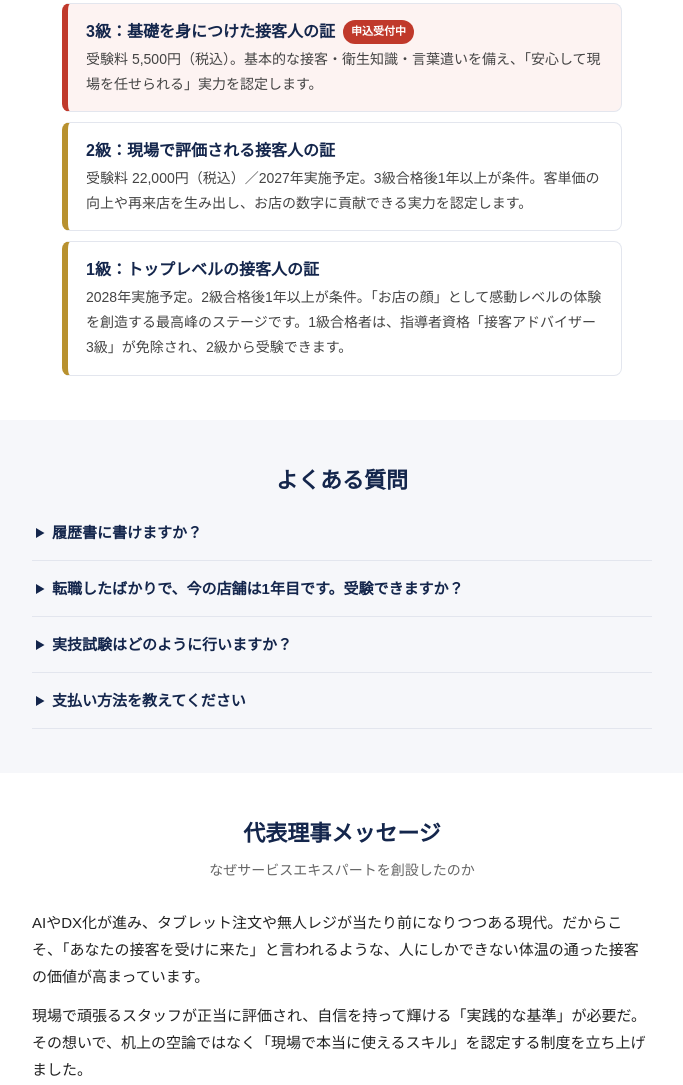
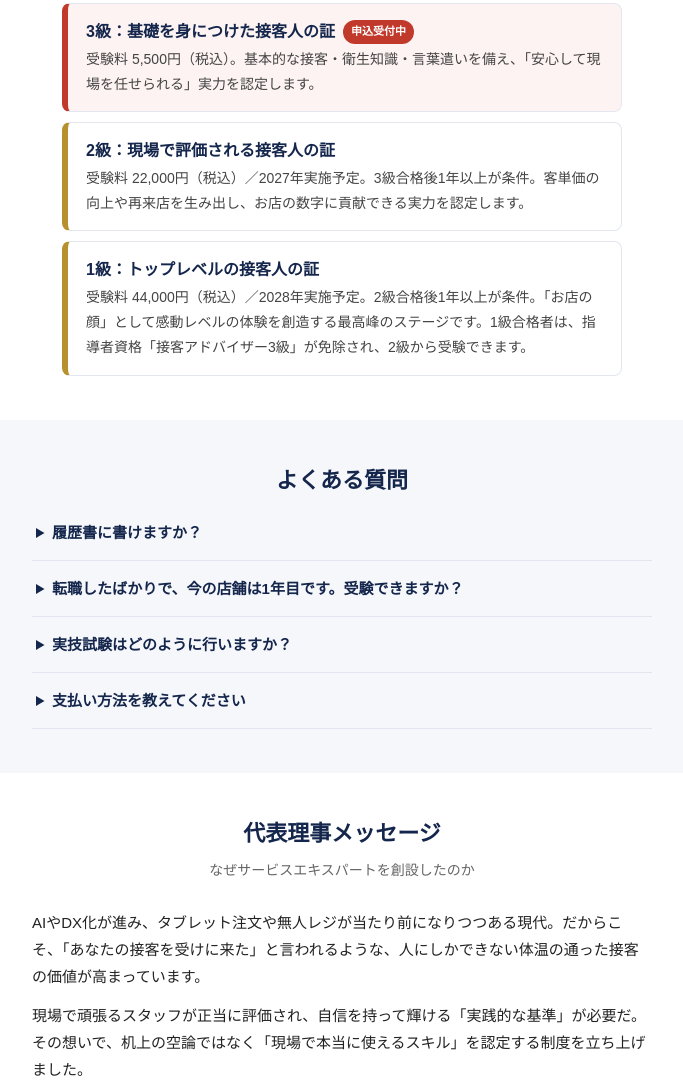
Before and after one commit to ogabedai-gif/service-expert-lp, a plain HTML site: page index.html in a window 1280 px wide. Shown: the part 3280-4365 px from the top of the page, without its empty margins (298-981 px from the left). Drawn offline with Linux system fonts and the light colour scheme.

Commit message:
1級受験料44,000円を明記

```diff
--- a/index.html
+++ b/index.html
@@ -176,7 +176,7 @@ Meta Pixel: サービスエキスパートLP データセットのベースコ
       </div>
       <div class="grade">
         <p class="g-head">1級：トップレベルの接客人の証</p>
-        <p>2028年実施予定。2級合格後1年以上が条件。「お店の顔」として感動レベルの体験を創造する最高峰のステージです。1級合格者は、指導者資格「接客アドバイザー3級」が免除され、2級から受験できます。</p>
+        <p>受験料 44,000円（税込）／2028年実施予定。2級合格後1年以上が条件。「お店の顔」として感動レベルの体験を創造する最高峰のステージです。1級合格者は、指導者資格「接客アドバイザー3級」が免除され、2級から受験できます。</p>
       </div>
     </div>
   </div>
```
